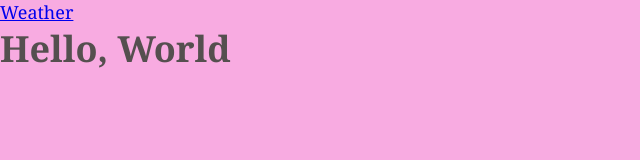
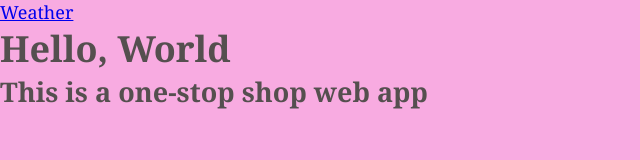
Before and after one commit to mudiagauwojeya/Forecast, a website built with webpack: page dist/index.html in a window 1280 px wide. Shown: the whole page, without its empty margins (0-640 px from the left). Built offline with nearby package versions, Linux system fonts and the light colour scheme.

Commit message:
:lipstick: Add new h2

```diff
--- a/dist/index.html
+++ b/dist/index.html
@@ -17,5 +17,6 @@
 	<body>
 		<a href="weather.html">Weather</a>
 		<h1>Hello, World</h1>
+		<h2>This is a one-stop shop web app</h2>
 	</body>
 </html>
```
